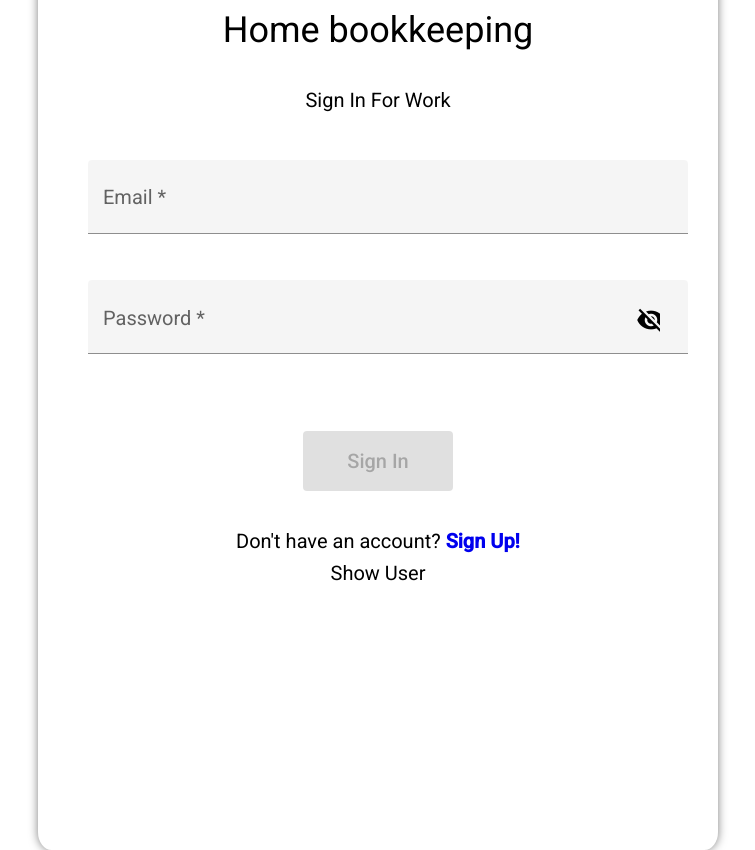
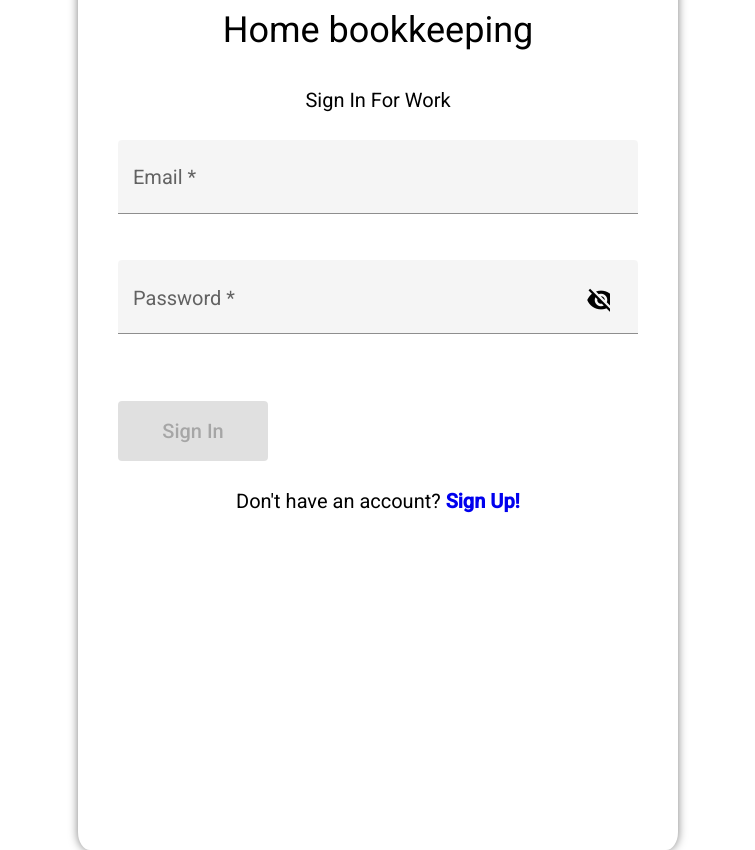
Before and after one commit to Chahlyk/home-accounting, an Angular app: page /sign-in in a window 1280 px wide. Shown: the whole page, without its empty margins (262-1017 px from the left). Built offline with nearby package versions, Linux system fonts and the light colour scheme; data requests are answered from the project's data file.

Commit message:
done with sign in authorization

```diff
--- a/src/app/pages/auth/auth.component.css
+++ b/src/app/pages/auth/auth.component.css
@@ -7,7 +7,7 @@
 }
 
 .container {
-  width: 600px;
+  width: 520px;
   height: 900px;
   text-align: center;
   border-radius: 2%;
--- a/src/app/pages/auth/auth.module.ts
+++ b/src/app/pages/auth/auth.module.ts
@@ -6,6 +6,7 @@ import { AuthRoutingModule } from "./auth-routing.module";
 import { AuthComponent } from "./auth.component";
 import { MaterialModule } from "../../shared/material.module";
 import { FormsModule, ReactiveFormsModule } from "@angular/forms";
+import { MatProgressSpinnerModule } from "@angular/material/progress-spinner";
 
 
 @NgModule({
@@ -20,6 +21,7 @@ import { FormsModule, ReactiveFormsModule } from "@angular/forms";
     MaterialModule,
     FormsModule,
     ReactiveFormsModule,
+    MatProgressSpinnerModule,
   ]
 })
 export class AuthModule { }
--- a/src/app/pages/auth/auth.service.ts
+++ b/src/app/pages/auth/auth.service.ts
@@ -6,8 +6,8 @@ import { HttpClient } from "@angular/common/http";
 })
 export class AuthService {
 
-  public getUser(): any {
-    return this.http.get(`http://localhost:3000/users`);
+  public getUser(email: string): any {
+    return this.http.get(`http://localhost:3000/users?email=${email}`);
   }
 
   constructor(private http: HttpClient) { }
--- a/src/app/pages/auth/sign-in/sign-in.component.css
+++ b/src/app/pages/auth/sign-in/sign-in.component.css
@@ -7,20 +7,38 @@ a {
   font-weight: bold;
 }
 
-.title {
-  margin: 0 0 40px 0;
+form {
+  display: flex;
+  flex-direction: column;
+  margin-top: 20px;
+}
+
+p {
+  margin: 0;
 }
 
 .mat-form-field {
-  margin: 10px;
+  margin: 10px 0;
+  width: 100%;
 }
 
 .mat-raised-button {
   width: 150px;
   height: 60px;
-  margin: 40px;
+  margin: 30px 0;
 }
 
-.mat-form-field {
-  width: 100%;
+.mat-hint {
+  color: red;
 }
+
+.authError {
+  margin: 20px;
+  background: red;
+  color: white;
+  padding: 10px;
+}
+
+.mat-spinner {
+  margin: 40px 190px;
+}
--- a/src/app/pages/auth/sign-in/sign-in.component.html
+++ b/src/app/pages/auth/sign-in/sign-in.component.html
@@ -1,26 +1,32 @@
 <div class="container">
   <p class="title">Sign In For Work</p>
+  <div *ngIf="authCode === 'notExist'" class="authError">
+    <p>This user does not exist</p>
+  </div>
+  <div *ngIf="authCode === 'incorrect'" class="authError">
+    <p>Password is not correct</p>
+  </div>
   <form [formGroup]="form">
     <mat-form-field appearance="fill">
       <mat-label>Email</mat-label>
       <input matInput placeholder="pat@example.com"  formControlName="email">
-      <mat-error *ngIf="form.get('email')?.errors?.['required']">This field cannot be empty</mat-error>
+      <mat-error *ngIf="form.get('email')?.errors?.['required']">Field is required</mat-error>
       <mat-error *ngIf="form.get('email')?.errors?.['email']">Email is invalid</mat-error>
     </mat-form-field>
     <mat-form-field appearance="fill">
       <mat-label>Password</mat-label>
       <input matInput #input [type]="hide ? 'password' : 'text'" formControlName="password">
-      <mat-error *ngIf="form.get('password')?.errors?.['required']">This field cannot be empty</mat-error>
+      <mat-error *ngIf="form.get('password')?.errors?.['required']">Field is required</mat-error>
       <mat-error *ngIf="form.get('password')?.errors?.['minlength']">
-        Password must be at least 6 characters long
-        <mat-hint align="end">{{input.value?.length || 0}}/6</mat-hint>
+        Password length must be more than 6 symbols. Now
+        <mat-hint align="end">{{input.value?.length || 0}}</mat-hint>
       </mat-error>
       <button mat-icon-button matSuffix (click)="hide = !hide" [attr.aria-label]="'Hide password'" [attr.aria-pressed]="hide">
         <mat-icon>{{hide ? 'visibility_off' : 'visibility'}}</mat-icon>
       </button>
     </mat-form-field>
-    <button mat-raised-button color="primary" [routerLink]="['/bill']" [disabled]="form.invalid">Sign In</button>
+    <button mat-raised-button color="primary" (click)="getUserEmail()" [disabled]="form.invalid">Sign In</button>
     <p>Don't have an account? <a [routerLink]="['/sign-up']">Sign Up!</a></p>
   </form>
-  <p (click)="signIn()">Show User</p>
+  <mat-spinner *ngIf="authCode === 'waiting'"></mat-spinner>
 </div>
--- a/src/app/pages/auth/sign-in/sign-in.component.ts
+++ b/src/app/pages/auth/sign-in/sign-in.component.ts
@@ -1,8 +1,8 @@
 import { Component, OnInit } from '@angular/core';
 import { FormControl, FormGroup, Validators } from "@angular/forms";
-import { HttpClient } from "@angular/common/http";
+import { AuthService } from "../auth.service";
 import { IUser } from "../../../shared/interfaces";
-import { AuthService } from "../auth.service";
+import { Router } from "@angular/router";
 
 @Component({
   selector: 'app-sign-in',
@@ -14,30 +14,34 @@ export class SignInComponent implements OnInit {
   public hide: boolean = true;
   public auth: boolean = false;
   public form!: FormGroup;
-  public user!: IUser;
-  public dataUser!: IUser;
+  public authCode!: string;
 
-  public constructor(private authService: AuthService) { }
+  public constructor(
+    private authService: AuthService,
+    private router: Router,
+  ) { }
 
   public ngOnInit(): void {
     this.buildForm();
-    this.getUser();
   }
 
-  private getUser(): void {
-    this.authService.getUser()
-      .subscribe((data:any) => {
-        this.dataUser = data;
-        console.log(this.dataUser)
-      })
-  }
-
-  public signIn(): any {
-    this.user = {...this.form.value};
-    if ((this.user.email === this.dataUser.email) && (this.user.password === this.dataUser.password)) {
-      this.auth = true;
-    } else return;
-    console.log(this.user, this.auth);
+  public getUserEmail(): void {
+    const email = {...this.form.value}
+    this.authService.getUser(email.email)
+      .subscribe((data: Array<IUser>) => {
+        setTimeout(() => {
+          if (data.length === 0) {
+          this.authCode = 'notExist';
+        } else {
+          if (email.password === data[0].password) {
+            this.authCode = 'exactly';
+            this.router.navigate(['/bill']);
+          } else {
+            this.authCode = 'incorrect';
+          }}
+        }, 5000);
+        this.authCode = 'waiting';
+        })
   }
 
   private buildForm(): void {
--- a/src/app/pages/auth/sign-up/sign-up.component.css
+++ b/src/app/pages/auth/sign-up/sign-up.component.css
@@ -7,26 +7,28 @@ a {
   font-weight: bold;
 }
 
+
 .title {
   margin: 0 0 40px 0;
 }
 
 .mat-form-field {
-  margin: 10px;
+  margin: 10px 0;
+  width: 100%;
 }
 
 .mat-raised-button {
   width: 150px;
   height: 60px;
-  margin: 40px;
+  margin: 30px 0;
 }
 
-.mat-form-field {
-  width: 100%;
+.mat-hint {
+  color: red;
 }
 
 .buttons {
   display: flex;
   flex-direction: column;
-  align-items: center;
+  align-items: flex-start;
 }
--- a/src/app/pages/auth/sign-up/sign-up.component.html
+++ b/src/app/pages/auth/sign-up/sign-up.component.html
@@ -4,16 +4,16 @@
     <mat-form-field appearance="fill">
       <mat-label>Email</mat-label>
       <input matInput placeholder="pat@example.com" formControlName="email">
-      <mat-error *ngIf="form.get('email')?.errors?.['required']">This field cannot be empty</mat-error>
+      <mat-error *ngIf="form.get('email')?.errors?.['required']">Field is required</mat-error>
       <mat-error *ngIf="form.get('email')?.errors?.['email']">Email is invalid</mat-error>
     </mat-form-field>
     <mat-form-field appearance="fill">
       <mat-label>Password</mat-label>
       <input matInput #input [type]="hide ? 'password' : 'text'" formControlName="password">
-      <mat-error *ngIf="form.get('password')?.errors?.['required']">This field cannot be empty</mat-error>
+      <mat-error *ngIf="form.get('password')?.errors?.['required']">Field is required</mat-error>
       <mat-error *ngIf="form.get('password')?.errors?.['minlength']">
-        Password must be at least 6 characters long
-        <mat-hint align="end">{{input.value?.length || 0}}/6</mat-hint>
+        Password length must be more than 6 symbols. Now
+        <mat-hint align="end">{{input.value?.length || 0}}</mat-hint>
       </mat-error>
       <button mat-icon-button matSuffix (click)="hide = !hide" [attr.aria-label]="'Hide password'" [attr.aria-pressed]="hide">
         <mat-icon>{{hide ? 'visibility_off' : 'visibility'}}</mat-icon>
@@ -22,7 +22,7 @@
     <mat-form-field appearance="fill">
       <mat-label>Name</mat-label>
       <input matInput formControlName="name">
-      <mat-error *ngIf="form.get('name')?.errors?.['required']">This field cannot be empty</mat-error>
+      <mat-error *ngIf="form.get('name')?.errors?.['required']">Field is required</mat-error>
     </mat-form-field>
     <div class="buttons">
       <mat-checkbox class="example-margin" formControlName="check">I agree with the rules</mat-checkbox>
```
